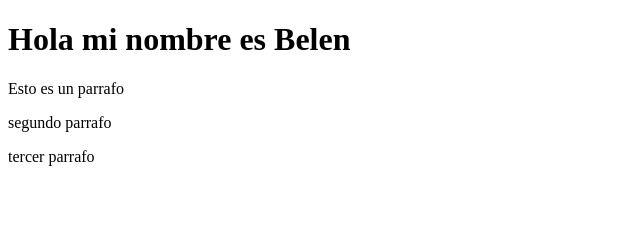
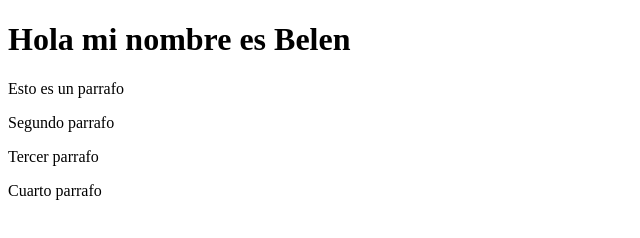
Before and after one commit to anabelena/LearningGitHub, a plain HTML site: page index.html in a window 1280 px wide. Shown: the whole page, without its empty margins (0-640 px from the left). Drawn offline with Linux system fonts and the light colour scheme.

Commit message:
Update index.html

```diff
--- a/index.html
+++ b/index.html
@@ -8,7 +8,8 @@
 <body>
     <h1> Hola mi nombre es Belen </h1>
     <p> Esto es un parrafo</p>
-    <p> segundo parrafo </p>
-    <p> tercer parrafo </p>
+    <p> Segundo parrafo </p>
+    <p> Tercer parrafo </p>
+    <p> Cuarto parrafo</p>
 </body>
 </html>
```
